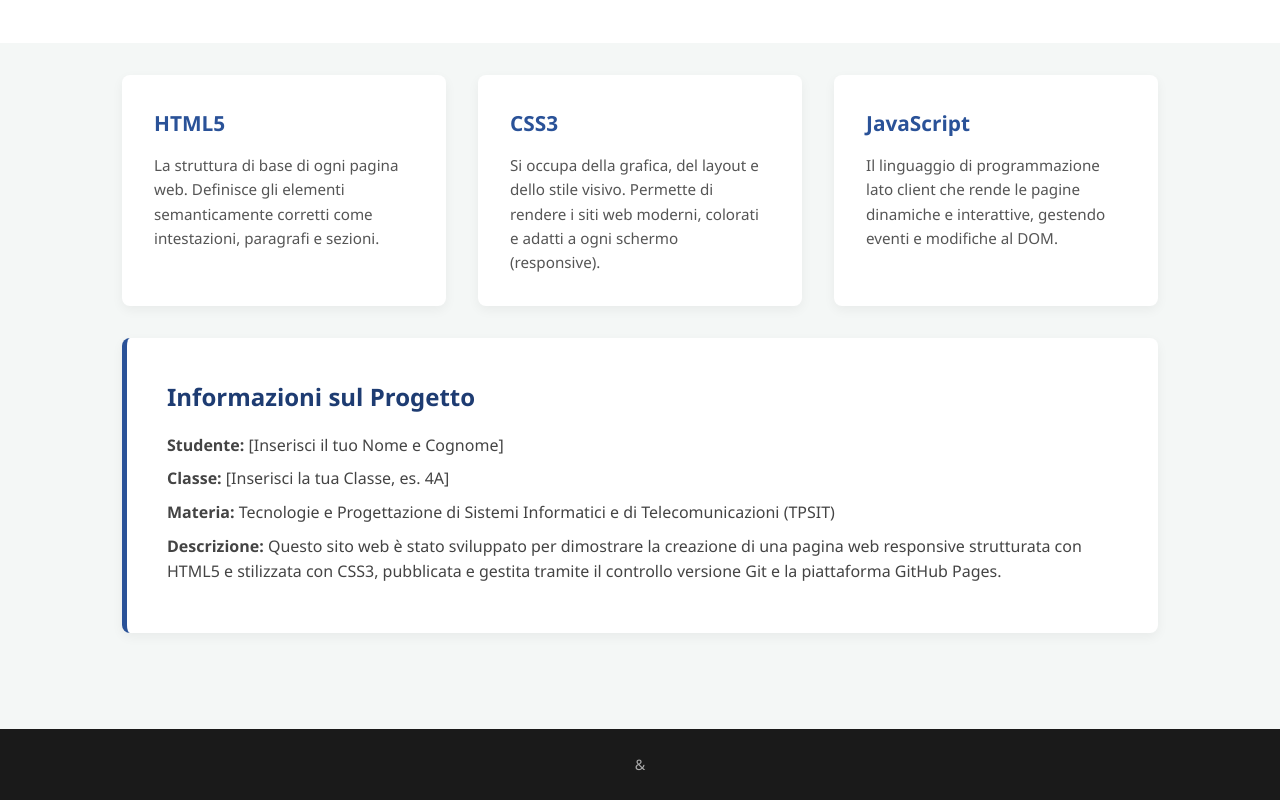
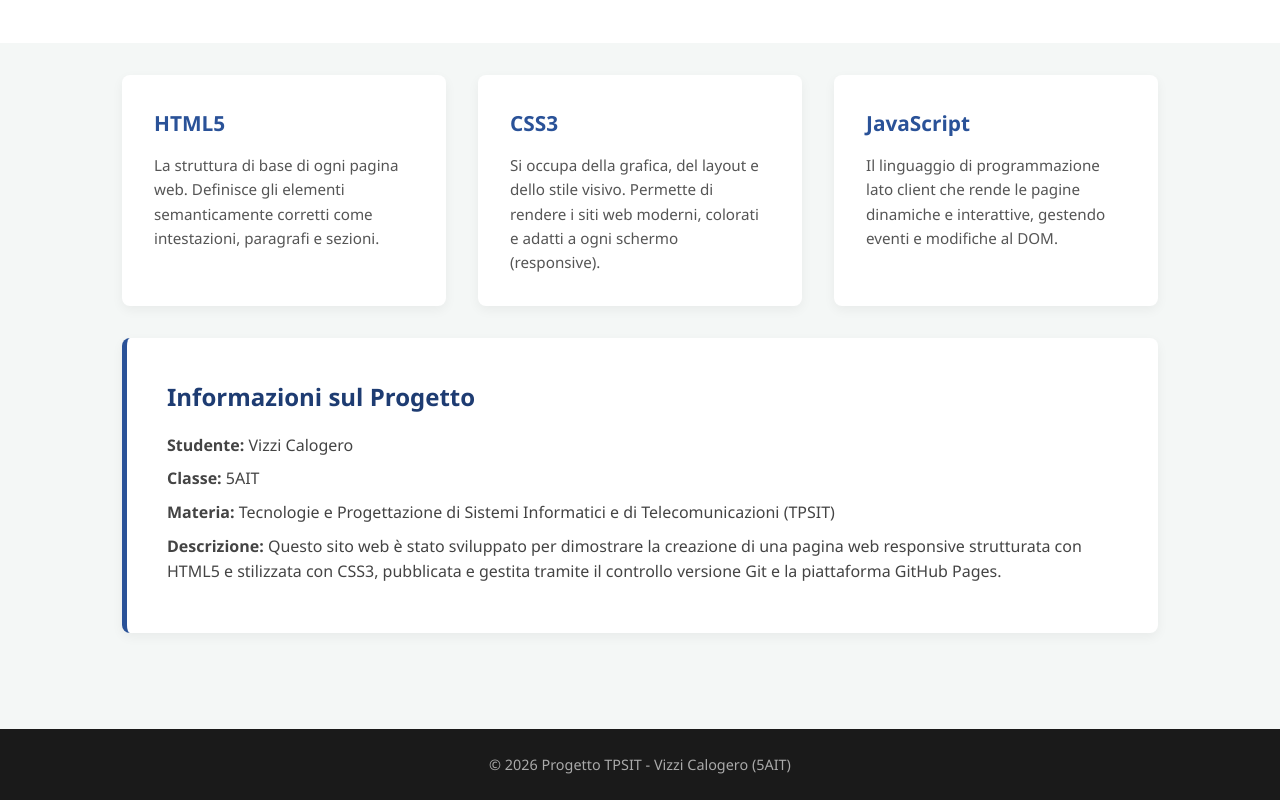
Before and after one commit to vizzicalogero90-cpu/sito-tpsit, a plain HTML site: page index.html in a window 1280 px wide. Shown: the part 313-1113 px from the top of the page. Drawn offline with Linux system fonts and the light colour scheme.

Commit message:
Add files via upload

```diff
--- a/index.html
+++ b/index.html
@@ -173,8 +173,8 @@
         <!-- Sezione Info Dettagliata -->
         <section class="about-section" id="about">
             <h3>Informazioni sul Progetto</h3>
-            <p><strong>Studente:</strong> [Inserisci il tuo Nome e Cognome]</p>
-            <p><strong>Classe:</strong> [Inserisci la tua Classe, es. 4A]</p>
+            <p><strong>Studente:</strong> Vizzi Calogero</p>
+            <p><strong>Classe:</strong> 5AIT</p>
             <p><strong>Materia:</strong> Tecnologie e Progettazione di Sistemi Informatici e di Telecomunicazioni (TPSIT)</p>
             <p><strong>Descrizione:</strong> Questo sito web è stato sviluppato per dimostrare la creazione di una pagina web responsive strutturata con HTML5 e stilizzata con CSS3, pubblicata e gestita tramite il controllo versione Git e la piattaforma GitHub Pages.</p>
         </section>
@@ -182,4 +182,8 @@
 
     <!-- Footer -->
     <footer>
-        <p>&
+        <p>&copy; 2026 Progetto TPSIT - Vizzi Calogero (5AIT)</p>
+    </footer>
+
+</body>
+</html>
```
